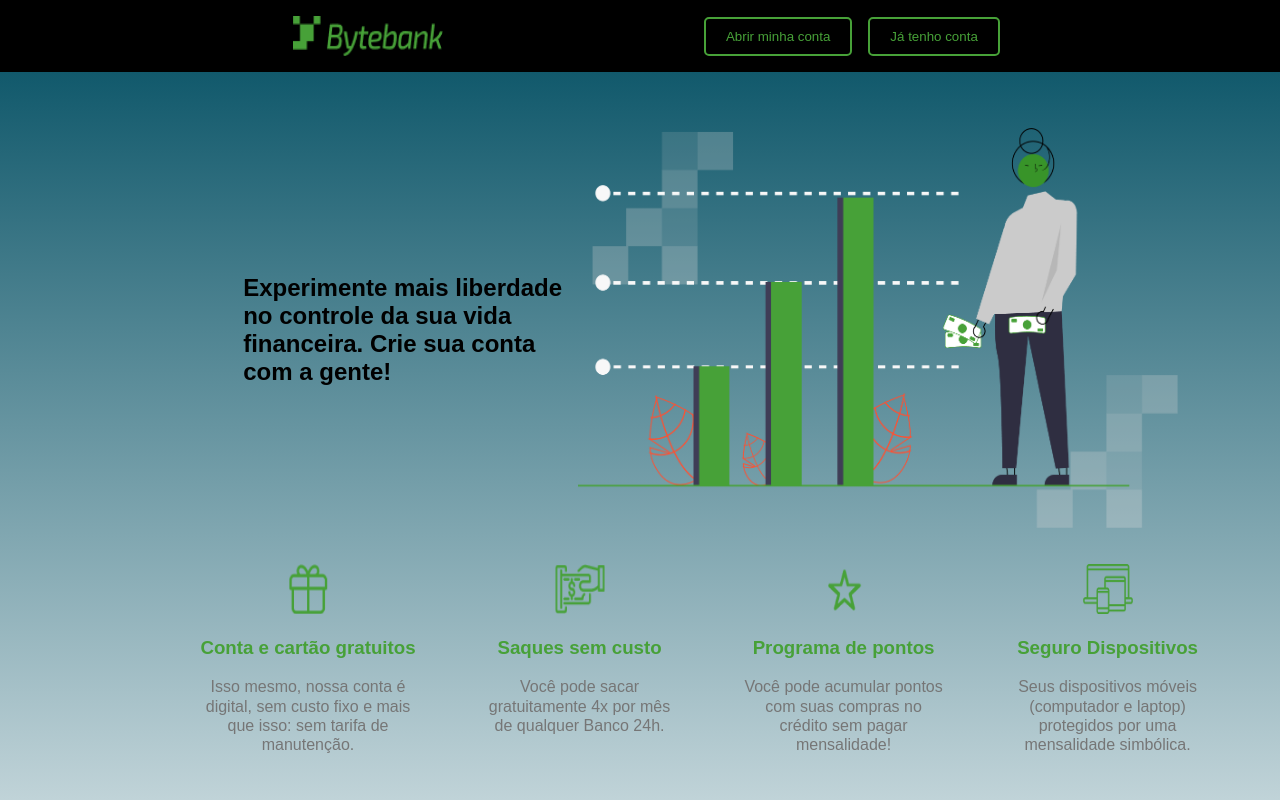
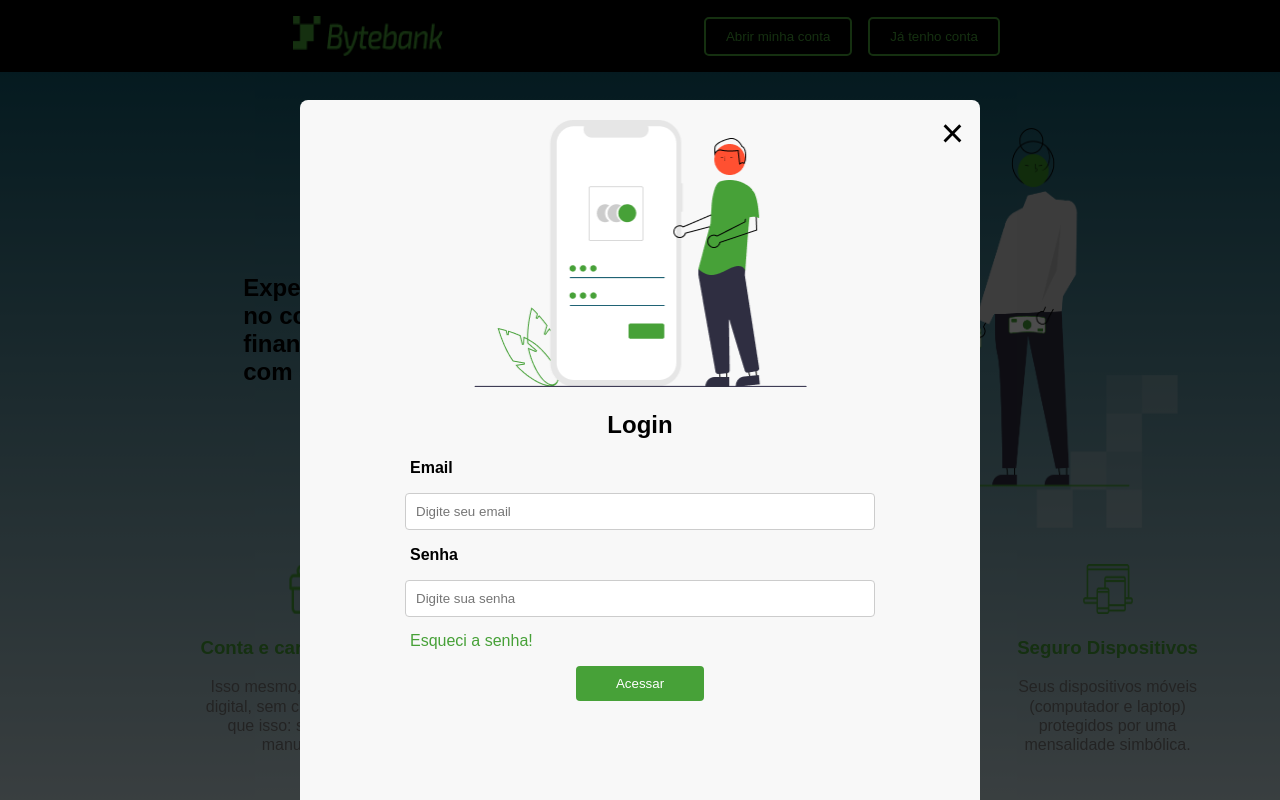
Before and after one commit to AlanGustav0/tech-challenge-fiap-01, a Next.js app: page / in a window 1280 px wide. Both pictures are taken after a click on the button "Já tenho conta". Shown: the top 800 px of the page. Built offline with nearby package versions, Linux system fonts and the light colour scheme.

Commit message:
inclusao da tela de login

```diff
--- /dev/null
+++ b/src/app/LoginModal.css
@@ -0,0 +1,123 @@
+.modal-overlay {
+    position: absolute; /* Mude para absolute */
+    top: 0;
+    left: 0;
+    right: 0;
+    bottom: 0;
+    background: rgba(0, 0, 0, 0.7);
+    display: flex;
+    justify-content: center;
+    align-items: flex-start; /* Alinha o modal ao topo da tela */
+    z-index: 1000; /* Garante que o modal fique acima de outros elementos */
+    height: max-content;
+}
+
+.modal-content {
+    background: #F8F8F8;
+    padding: 20px;
+    border-radius: 8px;
+    width: 50%;
+    position: relative; /* Mantenha como relative */
+    text-align: center;
+    margin-top: 100px; /* Ajuste conforme necessário */
+    height: 60vw;
+
+}
+.close-button {
+    position: absolute;
+    top: 10px;
+    right: 10px;
+    border: none;
+    background: transparent;
+    font-size: 40px;
+    cursor: pointer;
+}
+
+.form-group {
+    margin-bottom: 15px;
+}
+
+input {
+    width: 70%;
+    padding: 10px;
+    border: 1px solid #ccc;
+    border-radius: 4px;
+}
+.email{
+    display: flex;
+    margin-left: 90px;
+    font-weight: 700;
+}
+.senha{
+    display: flex;
+    margin-left: 90px;
+    font-weight: 700;
+}
+.submit-button {
+    padding: 10px;
+    background-color: #47A138;
+    color: white;
+    border: none;
+    border-radius: 4px;
+    cursor: pointer;
+    width: 20%;
+}
+
+.submit-button:hover {
+    background-color: #005bb5;
+}
+
+.forgot-password {
+    margin-top: 10px;
+    display: flex;
+    margin-left: 90px;
+
+}
+
+.forgot-password a {
+    color: #47A138;;
+    text-decoration: none;
+}
+
+.forgot-password a:hover {
+    text-decoration: underline;
+}
+
+.login-icon {
+    margin-top: 20px;
+    width: 50px;
+    height: auto;
+}
+
+
+/* responsividade*/
+@media (max-width: 768px) {
+    .modal-content {
+        width: 90%; /* Reduz a largura do modal */
+        margin-top: 20px; /* Ajuste o espaçamento superior para telas menores */
+        padding: 15px; /* Diminui o padding */
+        height: 140vw;
+        transition: opacity 0.5s ease; /* Transição suave para opacidade */
+    }
+    .modal-overlay{
+        height: max-content;
+    }
+
+    .form-group {
+        margin-bottom: 10px; /* Ajusta o espaçamento entre os grupos de formulário */
+    }
+
+    .submit-button {
+        width: 20%; /* Botão ocupa a largura total */
+    }
+
+    .imgLogin {
+        display: none; /* Esconde a imagem para telas menores */
+    }
+    .imgLogin {
+        width: 80%; /* Ajusta a largura da imagem para telas menores */
+        height: auto; /* Mantém a proporção da imagem */
+        margin: 0 auto; /* Centraliza a imagem */
+        display: block; /* Garante que a imagem seja um bloco */
+    }
+}
--- /dev/null
+++ b/src/app/LoginModal.js
@@ -0,0 +1,49 @@
+import React, { useEffect, useRef } from 'react';
+import './LoginModal.css';
+import Image from 'next/image';
+
+const LoginModal = ({ onClose }) => {
+    const modalRef = useRef(null); // Referência para o modal
+
+    const handleClickOutside = (event) => {
+        if (modalRef.current && !modalRef.current.contains(event.target)) {
+            onClose(); // Fecha o modal se o clique foi fora dele
+        }
+    };
+
+    useEffect(() => {
+        // Adiciona o event listener para cliques fora do modal
+        document.addEventListener('mousedown', handleClickOutside);
+
+        return () => {
+            // Remove o event listener ao desmontar o componente
+            document.removeEventListener('mousedown', handleClickOutside);
+        };
+    }, []);
+
+    return (
+        <div className="modal-overlay">
+            <div className="modal-content" ref={modalRef}>
+                <button className="close-button" onClick={onClose}>×</button>
+                <Image className='imgLogin' src="/icone_login.png" alt="imagem login" width={333} height={267} />
+                <h2>Login</h2>
+                <form>
+                    <p className='email'>Email</p>
+                    <div className="form-group">
+                        <input type="email" id="email" placeholder="Digite seu email" required />
+                    </div>
+                    <p className='senha'>Senha</p>
+                    <div className="form-group">
+                        <input type="password" id="password" placeholder="Digite sua senha" required />
+                    </div>
+                    <p className="forgot-password">
+                        <a href="#">Esqueci a senha!</a>
+                    </p>
+                    <button type="submit" className="submit-button">Acessar</button>
+                </form>
+            </div>
+        </div>
+    );
+};
+
+export default LoginModal;
--- a/src/app/globals.css
+++ b/src/app/globals.css
@@ -181,6 +181,9 @@ body {
 @media (min-width: 768px) {
   .menu-button {
       display: none;
+      opacity: 0; /* Começa invisível */
+      transition: opacity 0.5s ease; /* Transição suave para opacidade */
+
   }
   .nav-link{
     display: none;
--- a/src/app/page.js
+++ b/src/app/page.js
@@ -1,22 +1,21 @@
 'use client';
-
 
 import Image from 'next/image';
 import { useState, useEffect } from 'react';
+import LoginModal from './LoginModal'; // Importando o modal
 
 export default function HomePage() {
     const [menuOpen, setMenuOpen] = useState(false);
     const [windowWidth, setWindowWidth] = useState(1352);
+    const [isModalOpen, setIsModalOpen] = useState(false); // Estado do modal
 
     const toggleMenu = () => {
         setMenuOpen(!menuOpen);
     };
 
-
     const handleResize = () => {
         setWindowWidth(window.innerWidth);
     };
-
 
     useEffect(() => {
         window.addEventListener('resize', handleResize);
@@ -34,7 +33,7 @@ export default function HomePage() {
                 {windowWidth > 768 && (
                     <div className="button-container">
                         <button className="button">Abrir minha conta</button>
-                        <button className="button secondary">Já tenho conta</button>
+                        <button className="button secondary" onClick={() => setIsModalOpen(true)}>Já tenho conta</button>
                     </div>
                 )}
                 {menuOpen && (
@@ -64,7 +63,7 @@ export default function HomePage() {
                     <>
                         <div className="button-container">
                             <button className="button">Abrir minha conta</button>
-                            <button className="button secondary">Já tenho conta</button>
+                            <button className="button secondary" onClick={() => setIsModalOpen(true)}>Já tenho conta</button>
                         </div>
                         <h2 className='vantagemBanco'>Vantagens do nosso banco:</h2>
                     </>
@@ -143,6 +142,8 @@ export default function HomePage() {
                     </div>
                 </div>
             </footer>
+
+            {isModalOpen && <LoginModal onClose={() => setIsModalOpen(false)} />} {/* Renderizando o modal */}
         </div>
     );
 }
```
Also changed, not shown: public/icone_login.png (added).
